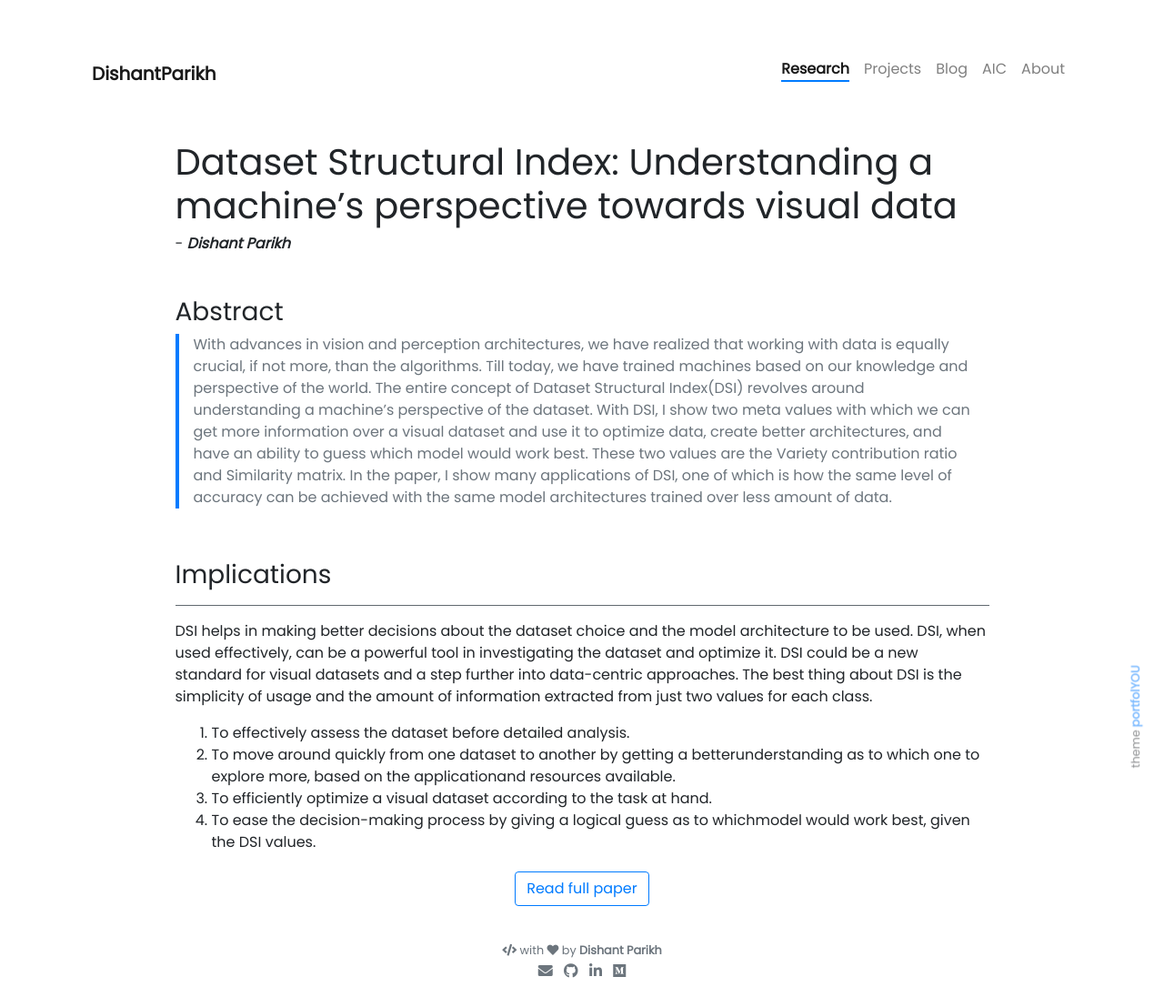
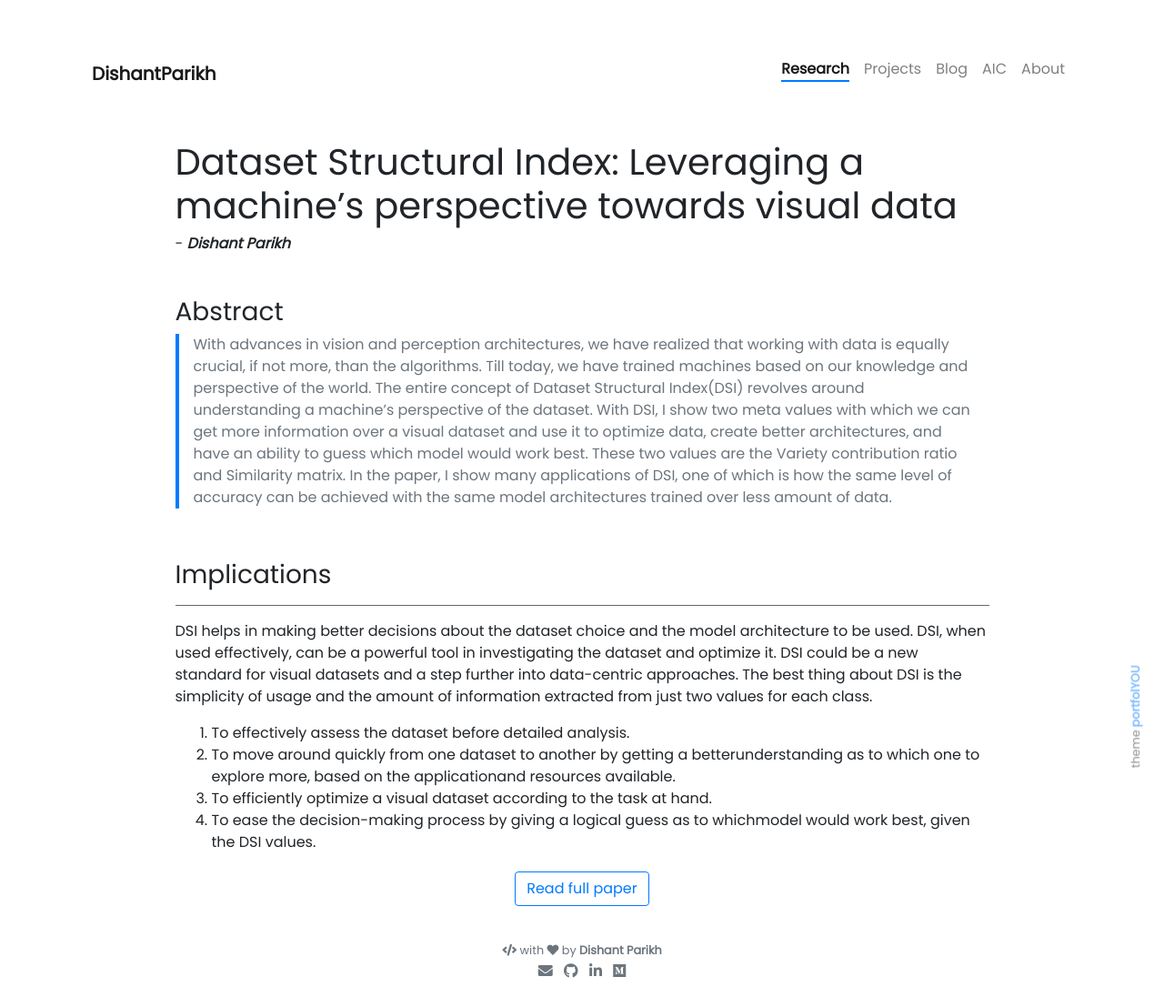
Before and after one commit to Dishant-P/dishant-p.github.io, a Jekyll site: the page built from _research/1-dataset-structural-index.md, in a window 1280 px wide. Shown: the whole page at 91% size. Built offline with Jekyll 4.4.1, drawn with Linux system fonts in a browser that asks for light colours; nearby versions of some CDN libraries.

Commit message:
Update 1-dataset-structural-index.md

```diff
--- a/_research/1-dataset-structural-index.md
+++ b/_research/1-dataset-structural-index.md
@@ -1,5 +1,5 @@
 ---
-title:  Dataset Structural Index - Understanding a machine's perspective towards visual data
+title:  Dataset Structural Index - Leveraging a machine's perspective towards visual data
 tags: [DSI, Image similarity, Visual datasets, Perception architectures, Sep'21]
 style:
 color: success
@@ -8,7 +8,7 @@ external_url:
 ---
 
 
-# Dataset Structural Index: Understanding a machine's perspective towards visual data
+# Dataset Structural Index: Leveraging a machine's perspective towards visual data
 
 ###### - _**Dishant Parikh**_
 
```
